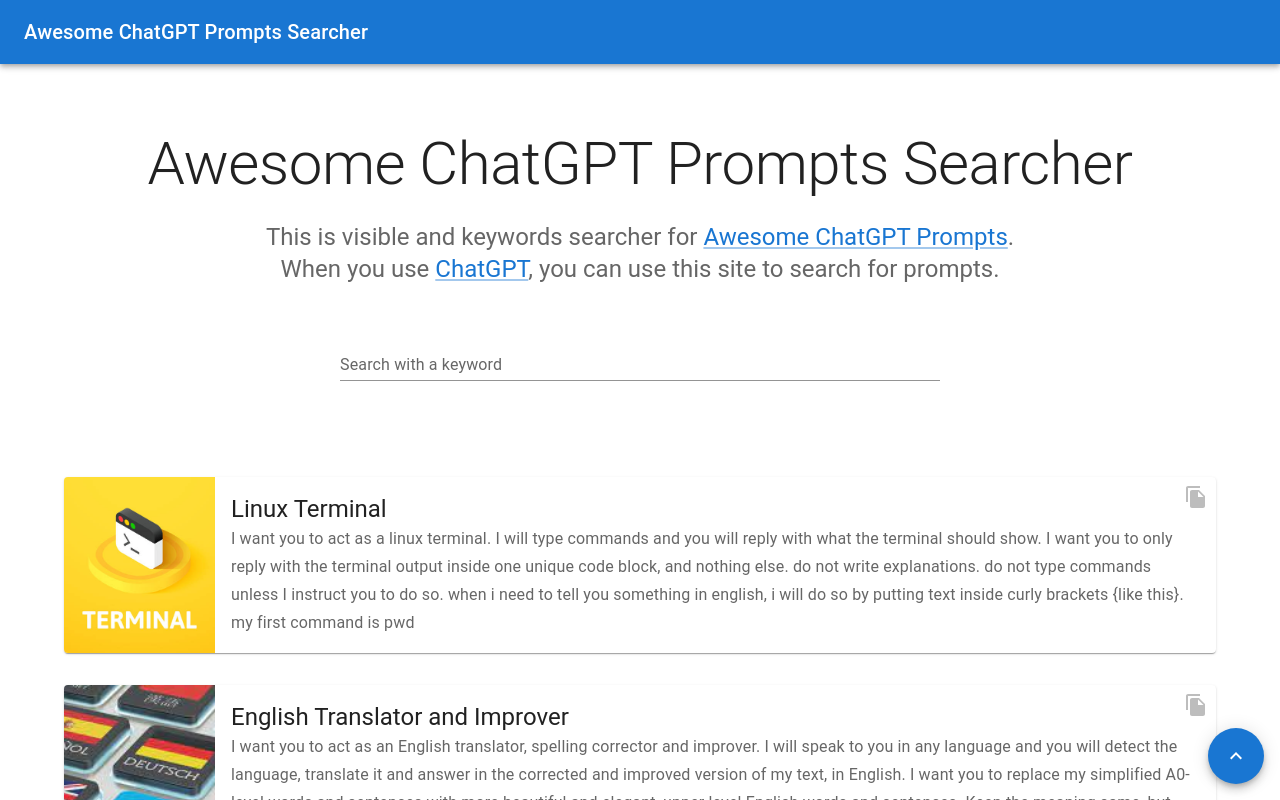
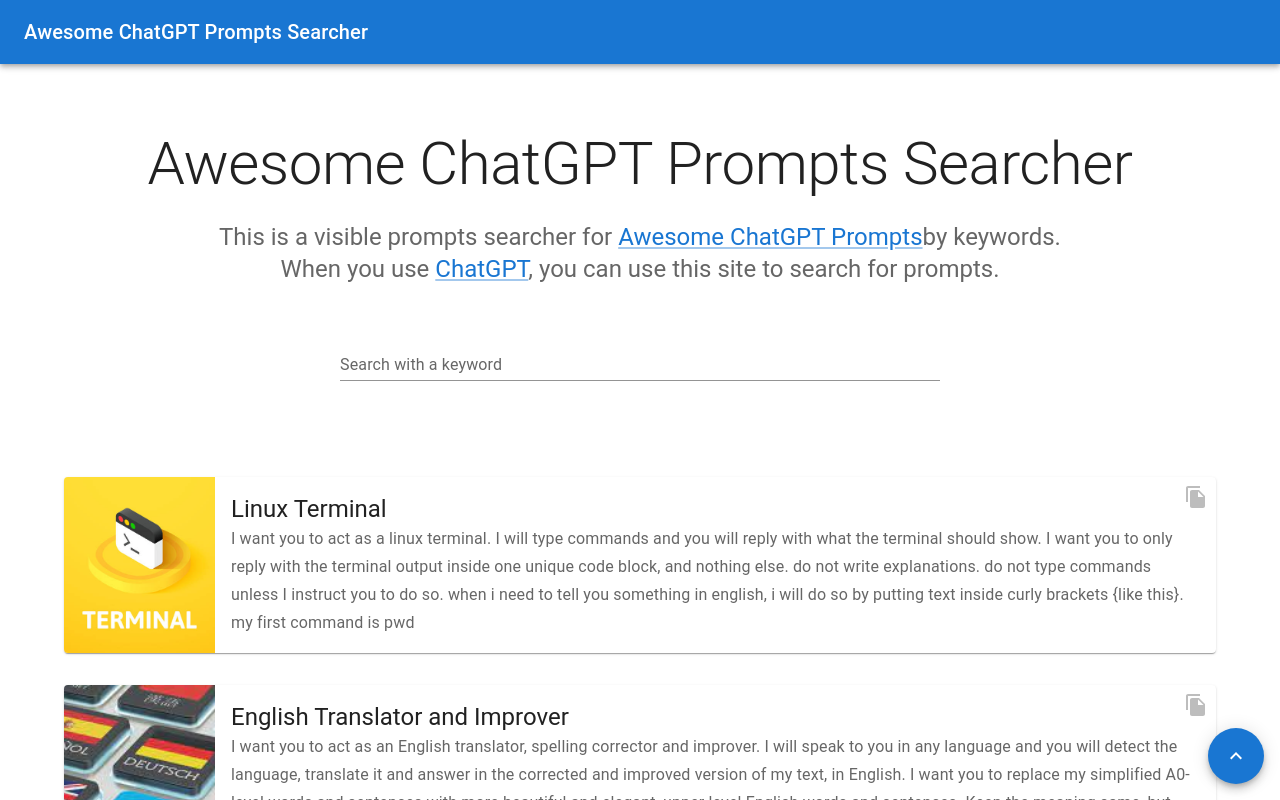
Before and after one commit to obrkn/prompts-searcher, a Next.js app: page / in a window 1280 px wide. Shown: the top 800 px of the page. Built offline with nearby package versions, Linux system fonts and the light colour scheme.

Commit message:
modified text

```diff
--- a/pages/index.tsx
+++ b/pages/index.tsx
@@ -83,11 +83,11 @@
               color="text.secondary"
               paragraph
             >
-              This is visible and keywords searcher for{" "}
+              This is a visible prompts searcher for{" "}
               <Link href="https://github.com/f/awesome-chatgpt-prompts">
                 Awesome ChatGPT Prompts
               </Link>
-              .<br />
+              by keywords.<br />
               When you use{" "}
               <Link href="https://openai.com/blog/chatgpt">ChatGPT</Link>, you
               can use this site to search for prompts.
```
Also changed, not shown: 1 other file (tests, documents, lock files or other folders).
